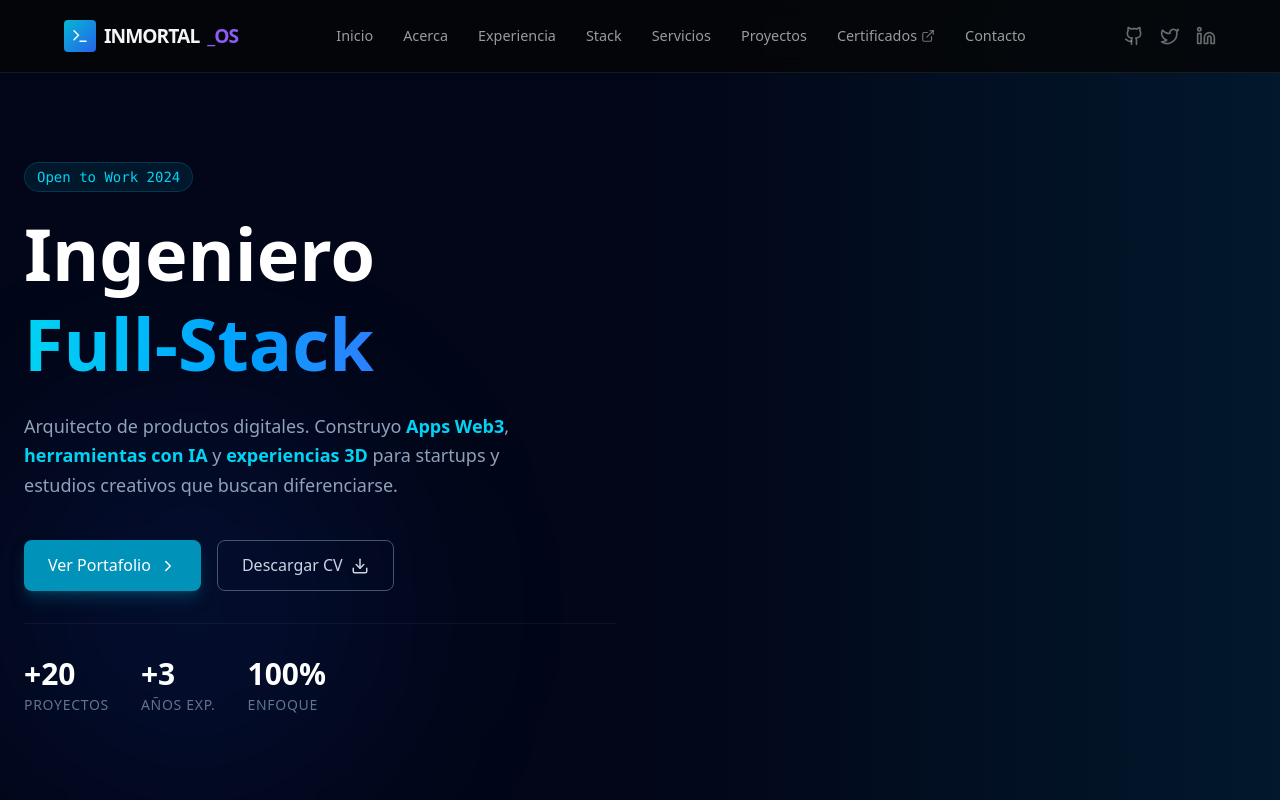
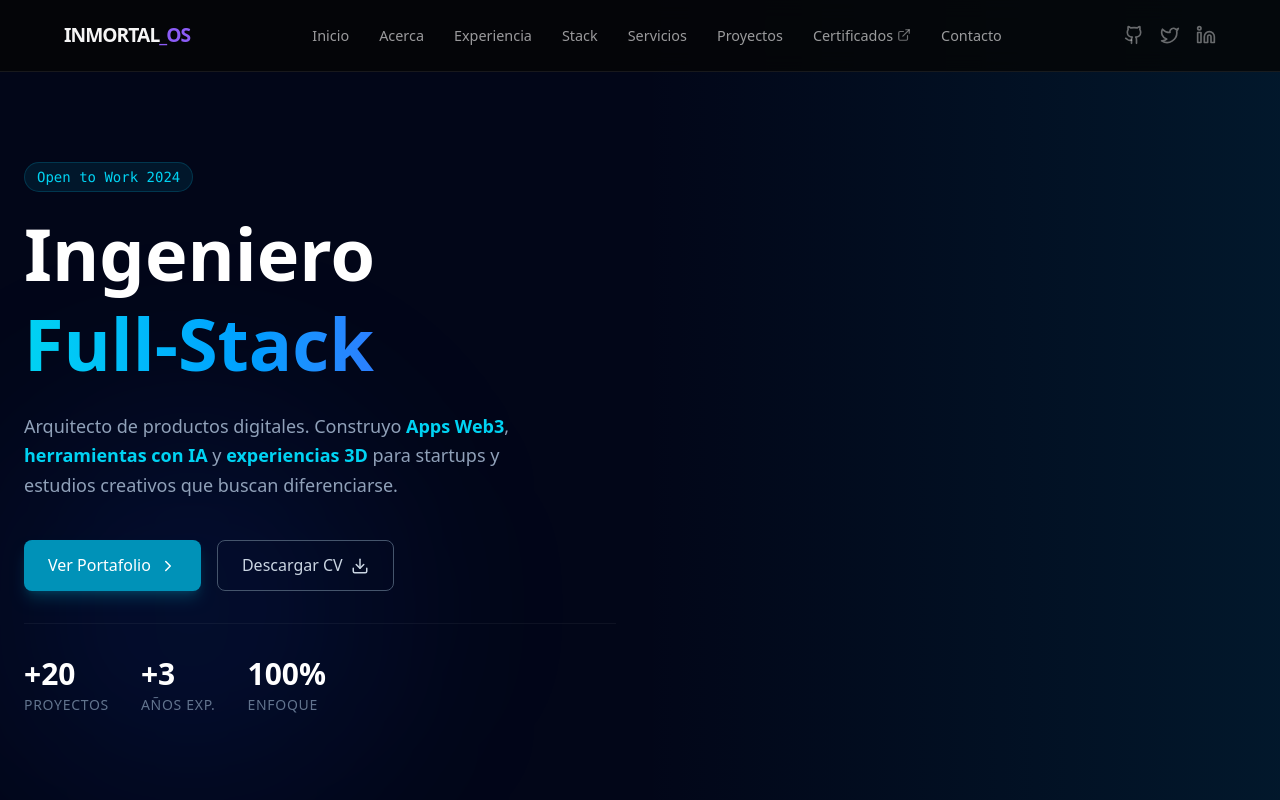
Before and after one commit to 1inmortal/web-inmortal, a React (Vite) app in the folder portfolio-react/: page / in a window 1280 px wide. Shown: the top 800 px of the page. Built offline with nearby package versions, Linux system fonts and the light colour scheme.

Commit message:
Eliminar SVG del Ã­cono Terminal del logo en el menÃº de navegaciÃ³n

```diff
--- a/portfolio-react/src/components/Header/Header.jsx
+++ b/portfolio-react/src/components/Header/Header.jsx
@@ -1,5 +1,5 @@
 import React, { useState, useEffect } from 'react';
-import { Menu, X, Terminal, Github, Twitter, Linkedin, ExternalLink } from 'lucide-react';
+import { Menu, X, Github, Twitter, Linkedin, ExternalLink } from 'lucide-react';
 import './Header.module.css';
 
 /**
@@ -206,23 +206,9 @@ const Header = () => {
             letterSpacing: '-0.05em',
             color: '#f5f5f5',
             textDecoration: 'none',
-            cursor: 'pointer',
-            display: 'flex',
-            alignItems: 'center',
-            gap: '8px'
+            cursor: 'pointer'
           }}
         >
-          <div style={{
-            width: '32px',
-            height: '32px',
-            background: 'linear-gradient(to bottom right, #06b6d4, #2563eb)',
-            borderRadius: '4px',
-            display: 'flex',
-            alignItems: 'center',
-            justifyContent: 'center'
-          }}>
-            <Terminal size={18} color="#ffffff" />
-          </div>
           INMORTAL<span style={{ color: '#8b5cf6' }}>_OS</span>
         </div>
 
```
